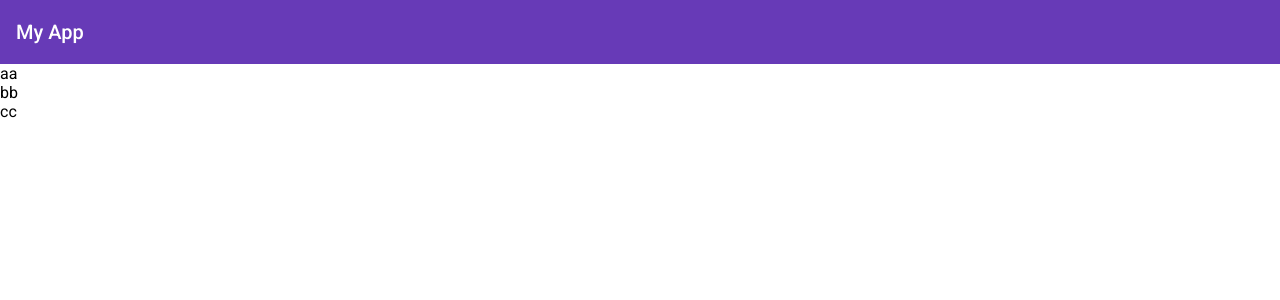
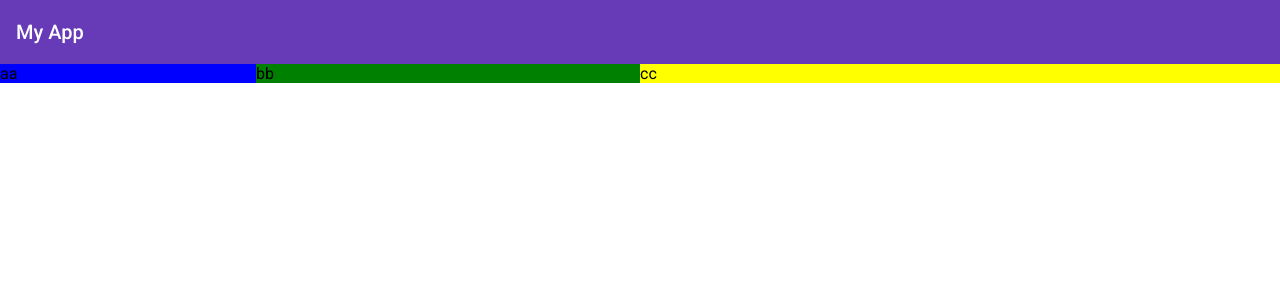
Before and after one commit to kanban-netherboys/kanban, an Angular app: page / in a window 1280 px wide. Shown: the top 300 px of the page. Built offline with nearby package versions, Linux system fonts and the light colour scheme.

Commit message:
Startup config v2

```diff
--- a/angular.json
+++ b/angular.json
@@ -8,7 +8,7 @@
       "schematics": {
         "@schematics/angular:component": {
           "style": "scss",
-          "styleext": "scss"
+          "style": "scss"
         }
       },
       "root": "",
@@ -23,7 +23,7 @@
             "main": "src/main.ts",
             "polyfills": "src/polyfills.ts",
             "tsConfig": "tsconfig.app.json",
-            "aot": false,
+            "aot": true,
             "assets": [
               "src/favicon.ico",
               "src/assets"
@@ -47,7 +47,6 @@
               "sourceMap": false,
               "extractCss": true,
               "namedChunks": false,
-              "aot": true,
               "extractLicenses": true,
               "vendorChunk": false,
               "buildOptimizer": true,
--- a/src/app/layout/layout.component.html
+++ b/src/app/layout/layout.component.html
@@ -1,8 +1,10 @@
 <mat-toolbar color="primary">My App</mat-toolbar>
 <router-outlet></router-outlet>
 
-<div fxLayout="row">
-    <div fxFlex>aa<div>
-    <div fxFlex>bb<div>
-    <div fxFlex>cc<div>
+<div fxLayout="row" style="background-color: red;">
+    <div fxFlex="20" style="background-color: blue;">aa</div>
+    <div fxFlex="30" style="background-color: green;">bb</div>
+    <div fxFlex="50" style="background-color: yellow;">cc</div>
  </div>
+
+ <div></div>
--- a/tsconfig.app.json
+++ b/tsconfig.app.json
@@ -9,7 +9,7 @@
     "src/polyfills.ts"
   ],
   "include": [
-    "src/**/*.ts"
+    "src/**/*.d.ts"
   ],
   "exclude": [
     "src/test.ts",
```
Also changed, not shown: package.json (+17 -17 lines), 1 other file (tests, documents, lock files or other folders).
